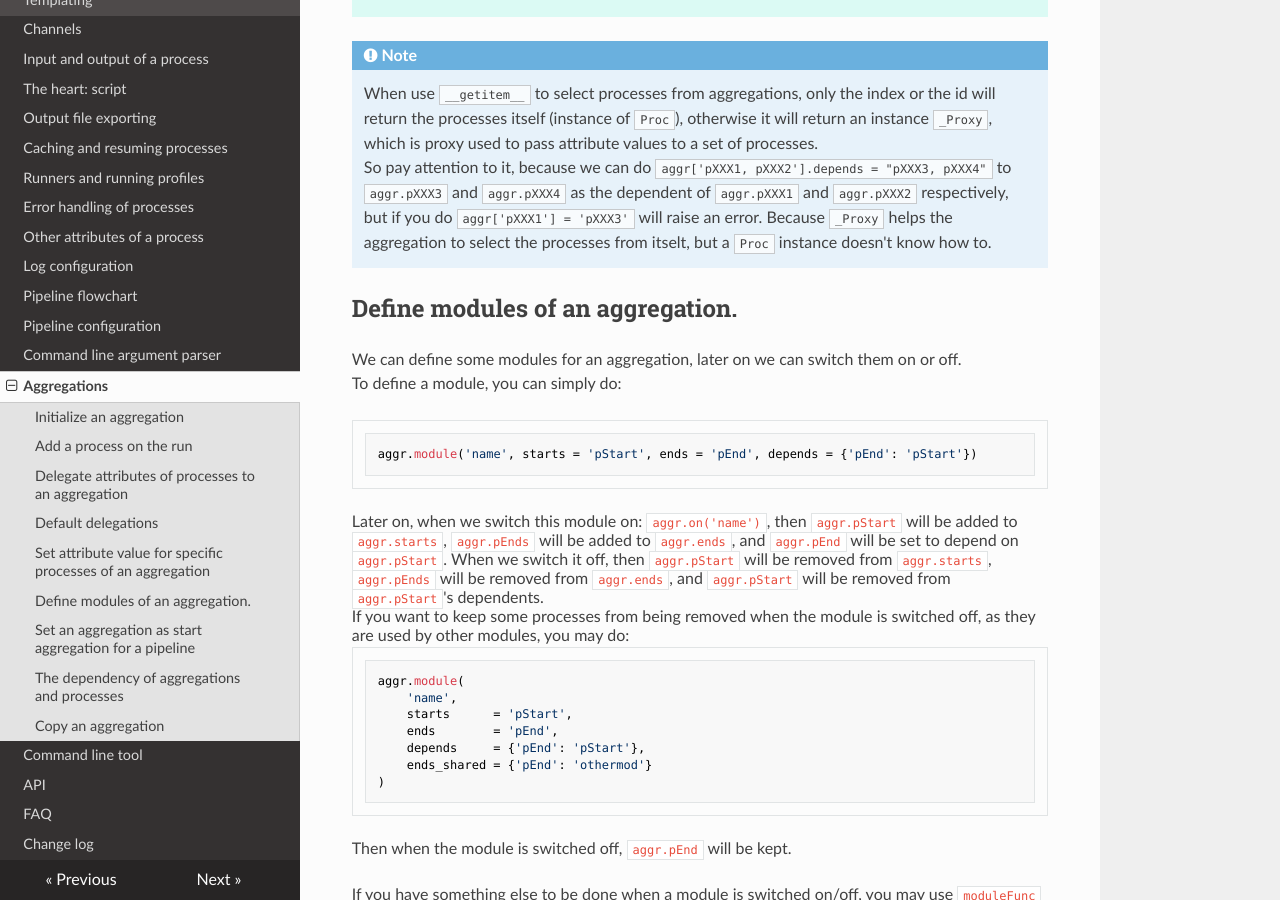
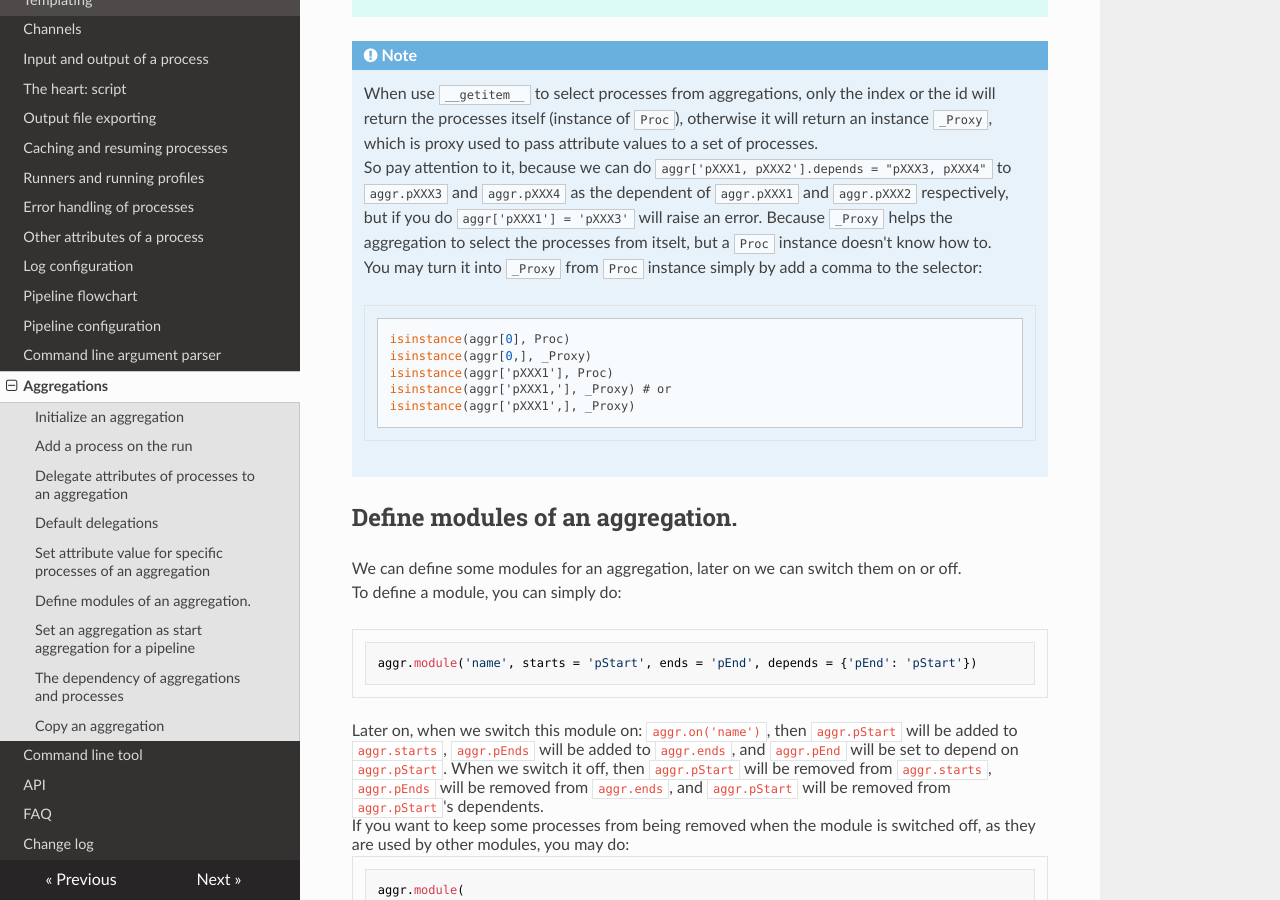
Before and after one commit to pwwang/pipen, an MkDocs documentation site: the page built from docs/aggregations.md, in a window 1280 px wide and 900 px high, scrolled down 5456 px. Built offline with MkDocs 1.6.1, drawn with Linux system fonts in a browser that asks for light colours; nearby versions of some CDN libraries; old or Windows-style settings are respelled for this version of MkDocs.

Commit message:
Update docs

````diff
--- a/docs/aggregations.md
+++ b/docs/aggregations.md
@@ -223,6 +223,14 @@ aFastqPE2Bam['ends'].args.tmpdir = '/tmp'
 
     When use `__getitem__` to select processes from aggregations, only the index or the id will return the processes itself (instance of `Proc`), otherwise it will return an instance `_Proxy`, which is proxy used to pass attribute values to a set of processes.
     So pay attention to it, because we can do `aggr['pXXX1, pXXX2'].depends = "pXXX3, pXXX4"` to `aggr.pXXX3` and `aggr.pXXX4` as the dependent of `aggr.pXXX1` and `aggr.pXXX2` respectively, but if you do `aggr['pXXX1'] = 'pXXX3'` will raise an error. Because `_Proxy` helps the aggregation to select the processes from itselt, but a `Proc` instance doesn't know how to.
+    You may turn it into `_Proxy` from `Proc` instance simply by add a comma to the selector:
+    ```python
+    isinstance(aggr[0], Proc)
+    isinstance(aggr[0,], _Proxy)
+    isinstance(aggr['pXXX1'], Proc)
+    isinstance(aggr['pXXX1,'], _Proxy) # or
+    isinstance(aggr['pXXX1',], _Proxy)
+    ```
 
 ## Define modules of an aggregation.
 We can define some modules for an aggregation, later on we can switch them on or off.
````
